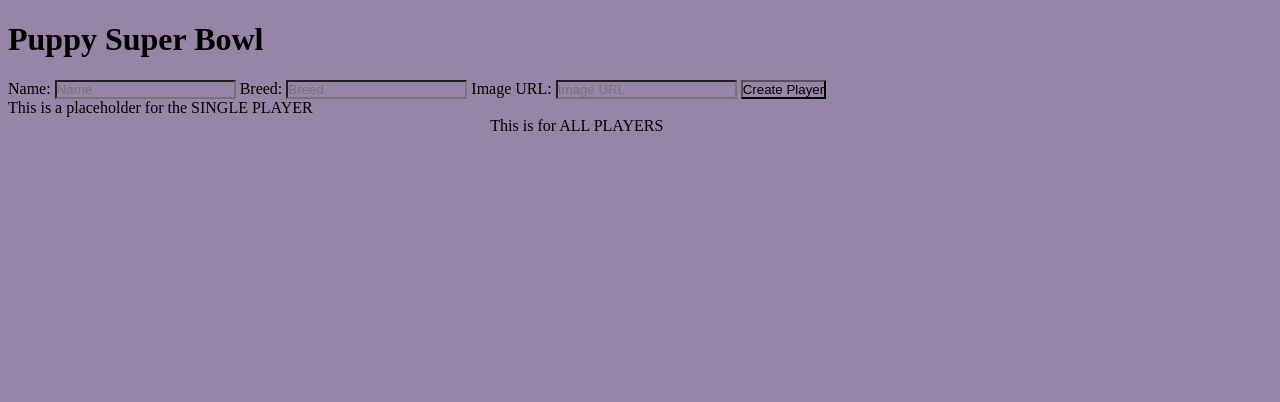
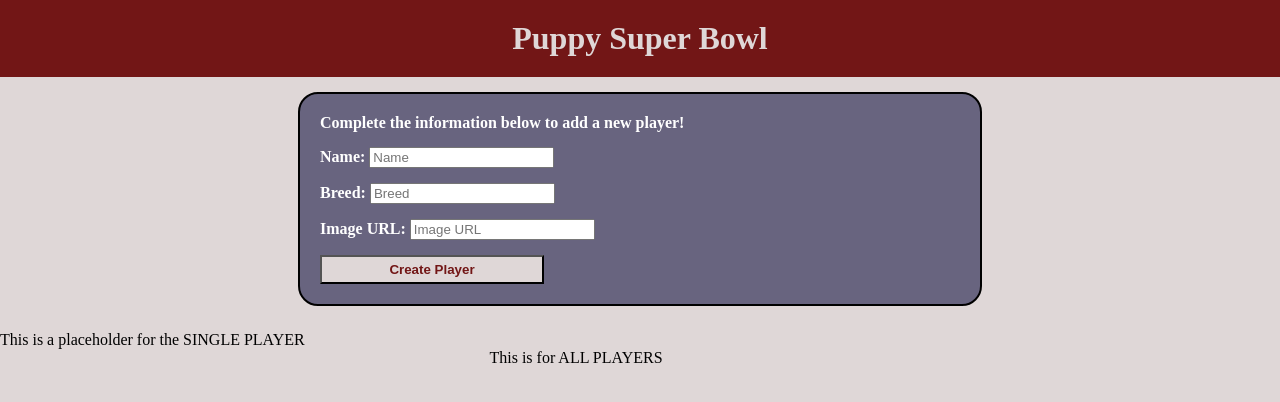
Before and after one commit to kiannadalton/PuppySuperBowl, a website: page index.html in a window 1280 px wide. Drawn offline with Linux system fonts and the light colour scheme; no server answers.

Commit message:
Started adding buttons and worked on fetchSinglePlayer function.

```diff
--- a/index.html
+++ b/index.html
@@ -10,6 +10,7 @@
   <body>
     <h1>Puppy Super Bowl</h1>
     <form id="new-player-form">
+        <label>Complete the information below to add a new player!</label>
       <label for="name">
         Name:
         <input type="text" id="name" name="name" placeholder="Name" />
--- a/script.js
+++ b/script.js
@@ -24,9 +24,13 @@ const fetchAllPlayers = async () => {
  * @param {number} playerId
  * @returns {Object} the player object
  */
-const fetchSinglePlayer = async (playerId) => {
+const fetchSinglePlayer = async (player) => {
+  const playerId = parseInt(player.srcElement.id);
   try {
     // TODO
+    const response = await fetch(`${API_URL}/${playerId}`);
+
+    // renderSinglePlayer();
   } catch (err) {
     console.error(`Oh no, trouble fetching player #${playerId}!`, err);
   }
@@ -113,9 +117,17 @@ const renderAllPlayers = (playerList) => {
     playerCard.classList = "player-card";
     playerCard.innerHTML = `
     <img class="player-img" src="${player.imageUrl}" alt="${player.name}">
-    <h3>Name: ${player.name}</h3>
+    <h4>Name: ${player.name}</h4>
     <p>Player ID: ${player.id}</p>
+    <button class="see-details" id="${player.id}">See Details</button>
+    <button data-id="${player.id}">Remove from Roster</button>
     `;
+    //see details button
+    const seeDetails = playerCard.querySelector(".see-details");
+    seeDetails.addEventListener("click", (player) => fetchSinglePlayer(player));
+
+    //remove from roster button
+
     playersContainer.appendChild(playerCard);
   });
 };
@@ -133,7 +145,9 @@ const renderAllPlayers = (playerList) => {
  * @param {Object} player an object representing a single player
  */
 const renderSinglePlayer = (player) => {
-  // TODO
+  // taking info from fetch single player and rendering from there
+  //string ID
+  console.log(typeof player.srcElement.id);
 };
 
 /**
--- a/styles.css
+++ b/styles.css
@@ -1,8 +1,47 @@
-* {
+body {
   padding: 0;
-  margin: 10;
+  margin: 0;
   box-sizing: border-box;
-  background-color: rgb(150, 133, 166);
+  background-color: rgb(223, 215, 215);
+}
+
+h1 {
+  text-align: center;
+  background-color: rgb(114, 22, 22);
+  color: rgb(223, 215, 215);
+  padding: 20px;
+  margin: 0px 0px 15px 0px;
+}
+
+form {
+  display: flex;
+  flex-direction: column;
+  width: 50%;
+  padding: 20px;
+  border: solid 2px black;
+  border-radius: 20px;
+  margin: auto;
+  margin-bottom: 25px;
+  background-color: rgba(11, 11, 60, 0.56);
+  color: white;
+}
+
+form button {
+  width: 35%;
+  padding: 5px;
+  font-weight: bolder;
+  color: rgb(114, 22, 22);
+  background-color: rgb(223, 215, 215);
+}
+
+form button:hover {
+  background-color: rgb(114, 22, 22);
+  color: rgb(223, 215, 215);
+}
+
+form label {
+  margin-bottom: 15px;
+  font-weight: bolder;
 }
 
 #players-container {
@@ -18,7 +57,8 @@ div.player-card {
   display: flex;
   flex-direction: column;
   align-items: center;
-  width: 30%;
+  width: 20%;
+  padding: 5px;
 }
 
 .player-img {
```
